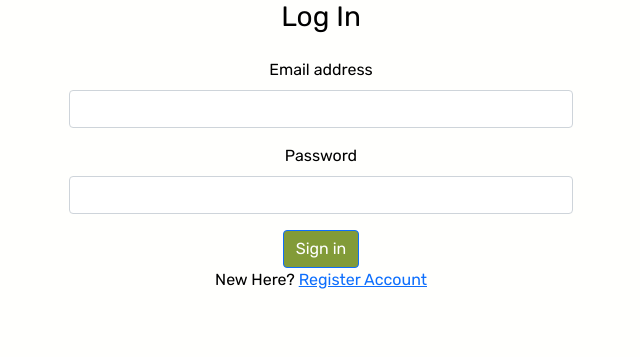
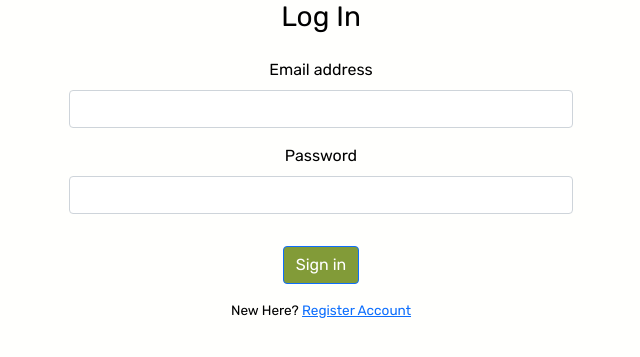
Before and after one commit to kenwals/Wildlife-Rescue, a Flask app: page /login in a window 1280 px wide. Shown: the part 56-413 px from the top of the page, without its empty margins (319-959 px from the left). Run offline with Flask 2, Linux system fonts and the light colour scheme; some libraries are stand-ins or nearby versions.

Commit message:
style align subtext margins and size

```diff
--- a/templates/login.html
+++ b/templates/login.html
@@ -12,13 +12,13 @@
       <label for="password" class="form-label">Password</label>
       <input type="password" name="password" class="form-control" id="password" autocomplete="current-password">
     </div>
-    <button type="submit" class="btn btn-primary ">Sign in</button>
+    <button type="submit" class="btn btn-primary my-3">Sign in</button>
   </form>
 </div>
 
 <div class="row">
     <div class="col">
-        <p class="text-center">
+        <p class="text-center sub-text-login">
             New Here?
             <a href="{{ url_for('register') }}" >Register Account</a>
         </p>
--- a/templates/register.html
+++ b/templates/register.html
@@ -27,7 +27,7 @@
 </form>
 <div class="row">
     <div class="col-md-12">
-        <p class="text-center">
+        <p class="text-center sub-text-register">
             Already Registered?
             <a href="{{ url_for('login') }}" >Log In</a>
         </p>
```
